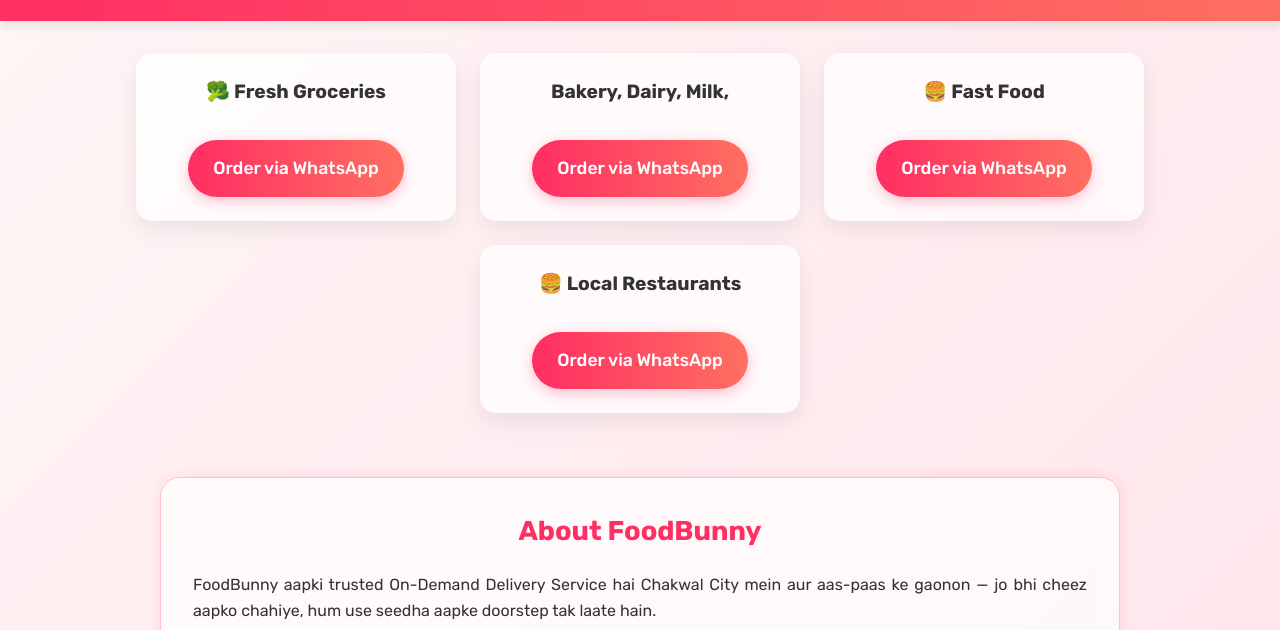
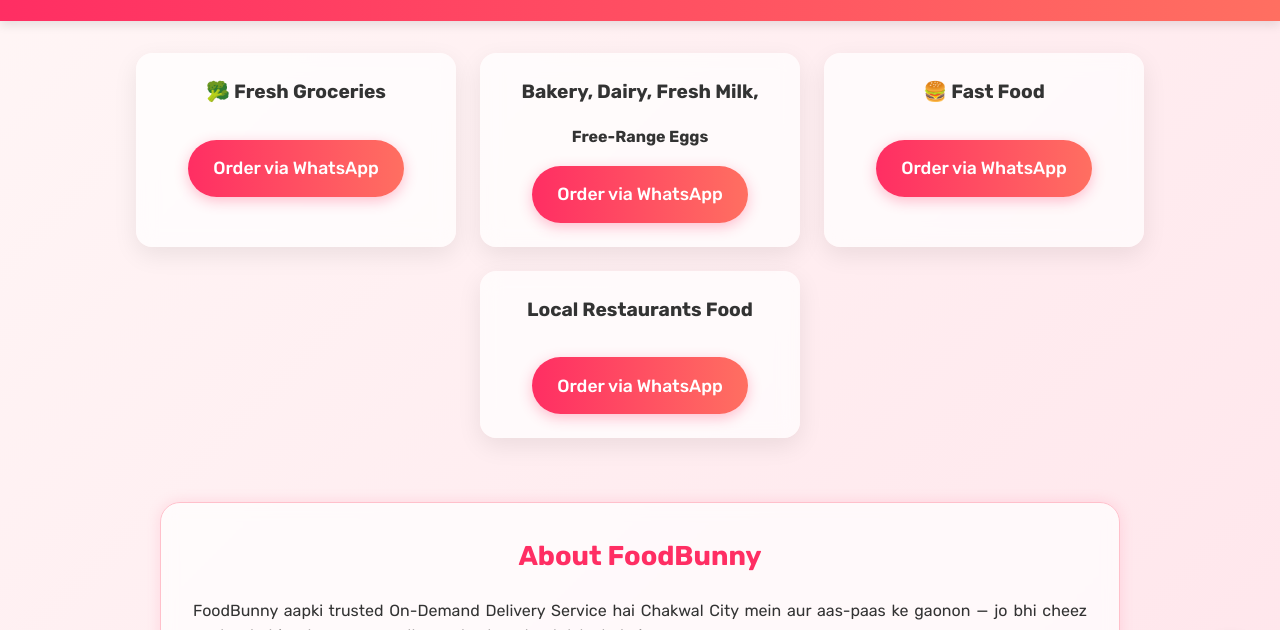
Before and after one commit to Bilal-hussai/FoodBunny-page, a plain HTML site: page index.html in a window 1280 px wide. Shown: the part 83-713 px from the top of the page. Drawn offline with Linux system fonts and the light colour scheme.

Commit message:
Update index.html

```diff
--- a/index.html
+++ b/index.html
@@ -181,7 +181,8 @@
       <a class="order-btn" href="https://wa.me/923182341891?text=Hi%2C%20I%20want%20to%20order%20Groceries%20from%20FoodBunny" target="_blank">Order via WhatsApp</a>
     </div>
     <div class="card">
-      <h3> Bakery, Dairy, Milk,</h3>
+      <h3>Bakery, Dairy, Fresh Milk,</h3>
+      <h4>Free-Range Eggs</h4>
       <a class="order-btn" href="https://wa.me/923182341891?text=Hi%2C%20I%20want%20to%20order%20Medicines%20from%20FoodBunny" target="_blank">Order via WhatsApp</a>
     </div>
     <div class="card">
@@ -189,7 +190,7 @@
       <a class="order-btn" href="https://wa.me/923182341891?text=Hi%2C%20I%20want%20to%20order%20Fast%20Food%20from%20FoodBunny" target="_blank">Order via WhatsApp</a>
     </div>
  <div class="card">
-      <h3>🍔 Local Restaurants </h3>
+      <h3>  Local Restaurants Food </h3>
       <a class="order-btn" href="https://wa.me/923182341891?text=Hi%2C%20I%20want%20to%20order%20Fast%20Food%20from%20FoodBunny" target="_blank">Order via WhatsApp</a>
     </div>
   </section>
```
